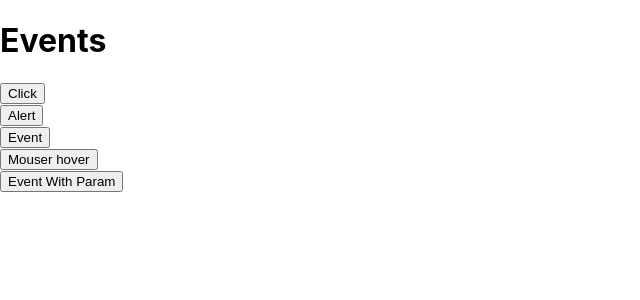
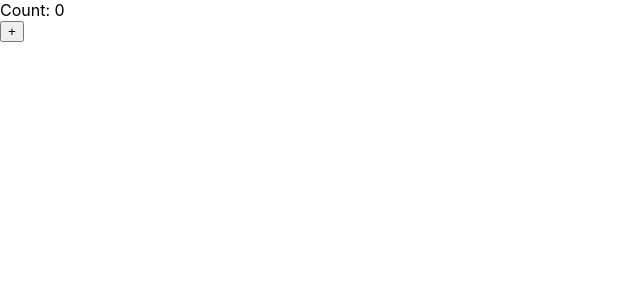
Before and after one commit to utsav-sejpal/react-app, a React (Create React App) app: page / in a window 1280 px wide. Shown: the top 300 px of the page, without its empty margins (0-640 px from the left). Built offline with nearby package versions, Linux system fonts and the light colour scheme.

Commit message:
implemented useState hook

```diff
--- a/src/App.js
+++ b/src/App.js
@@ -5,6 +5,7 @@ import ClassComponent from './components/class_components/ClassComponent';
 import SchoolComponent from './components/practice/props/SchoolComponent';
 import ParentComponent from './components/practice/props/props_validation/ParentComponent';
 import EventComponent from './components/practice/Events/EventComponent';
+import StateHookComponent from './components/practice/hooks/StateHookComponent';
 
 let name = "Test User";
 function App() {
@@ -14,7 +15,8 @@ function App() {
       {/* <ClassComponent /> */}
       {/* <SchoolComponent /> */}
       {/* <ParentComponent /> */}
-      <EventComponent />
+      {/* <EventComponent /> */}
+      <StateHookComponent />
     </>
   );
 }
--- /dev/null
+++ b/src/components/practice/hooks/StateHookComponent.js
@@ -0,0 +1,17 @@
+import React from 'react'
+import { useState } from 'react'
+
+export default function StateHookComponent() {
+    let [count, setCount] = useState(0);
+    let increaseCount = () => {
+        setCount(count + 1)
+    }
+    return (
+        <div>
+            Count: {count}
+            <br />
+            {/* <button onClick={() => setCount(count + 1)}>Increase Count +</button> */}
+            <button onClick={increaseCount}> +</button>
+        </div>
+    )
+}
--- a/src/components/practice/props/props_validation/ParentComponent.js
+++ b/src/components/practice/props/props_validation/ParentComponent.js
@@ -4,6 +4,7 @@ import ChildComponent from './ChildComponent'
 export default function ParentComponent() {
     return (
         <div>
+            <h1>Parent Component</h1>
             <ChildComponent name="Test User" count={1} size='' />
         </div>
     )
```
